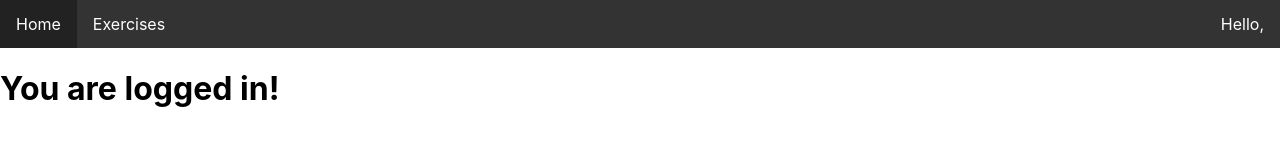
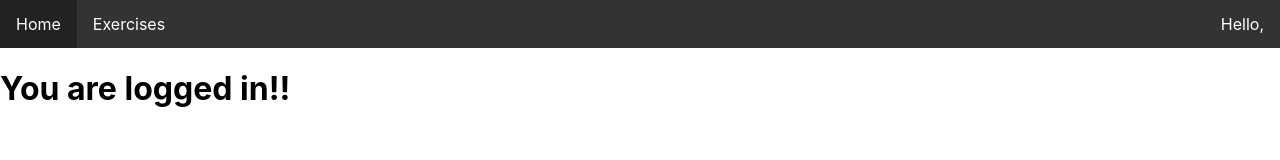
Before and after one commit to alezubi/Gym-Trainer-React-Official, a React (Create React App) app in the folder gym-trainer/: page / in a window 1280 px wide. Both pictures are taken after a click on the button "Login". Shown: the top 160 px of the page. Built offline with nearby package versions, Linux system fonts and the light colour scheme.

Commit message:
added message

```diff
--- a/gym-trainer/src/pages/HomePage.tsx
+++ b/gym-trainer/src/pages/HomePage.tsx
@@ -1,3 +1,3 @@
 export default function HomePage(){
-    return <h1>You are logged in!</h1>
+    return <h1>You are logged in!!</h1>
 }
```
